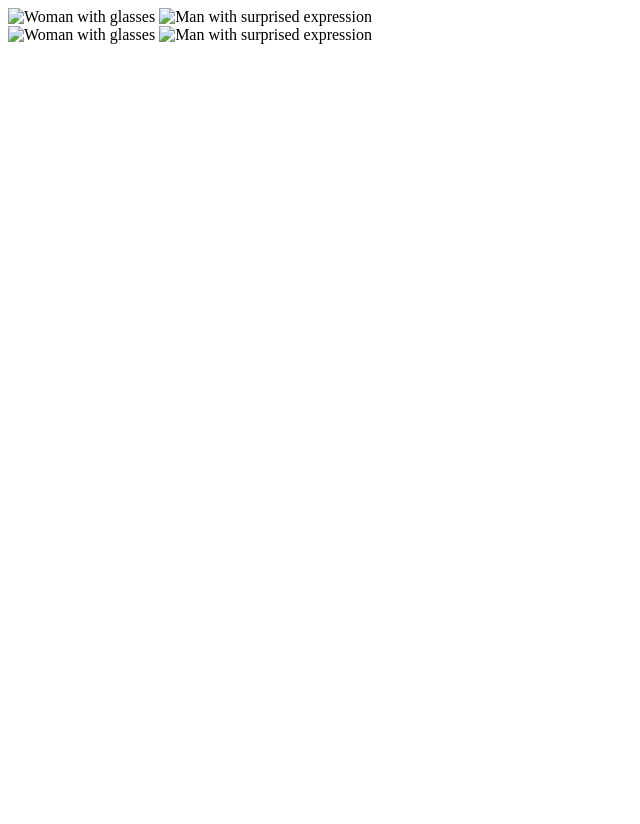
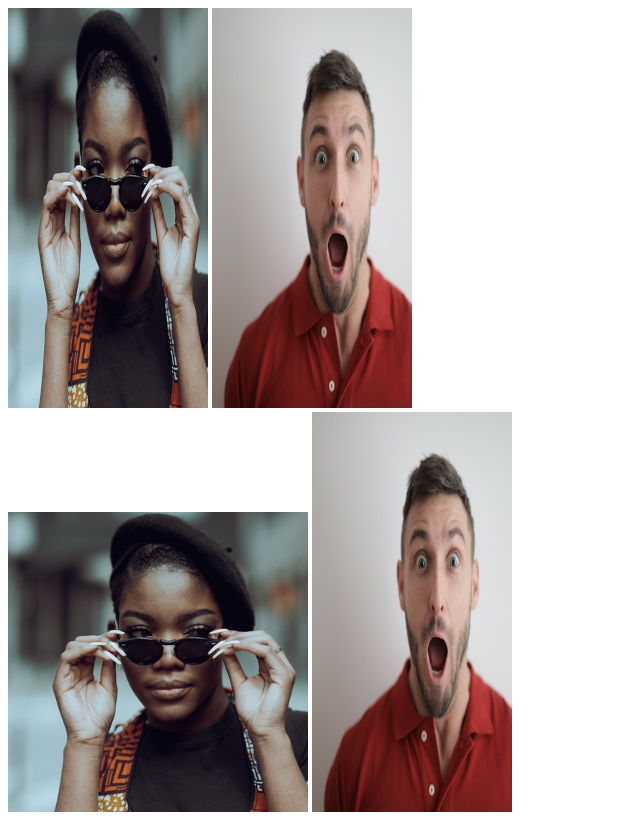
Before and after one commit to Raphael-Cruzado/odin-repos, a plain HTML site: page css-exercises/foundations/04-chaining-selectors/index.html in a window 1280 px wide. Shown: the whole page, without its empty margins (0-640 px from the left). Before the commit the page ends 800 px from the top, so only its background shows below. Drawn offline with Linux system fonts and the light colour scheme.

Commit message:
working tree on 04-chaining-selectors

```diff
--- a/css-exercises/foundations/04-chaining-selectors/index.html
+++ b/css-exercises/foundations/04-chaining-selectors/index.html
@@ -11,13 +11,13 @@
     <!-- Check image source path. Review Foundations lesson - Links and Images -->
     <!-- Use the classes BELOW this line -->
     <div>
-      <img class="avatar proportioned" src="" alt="Woman with glasses">
-      <img class="avatar distorted" src="" alt="Man with surprised expression">
+      <img class="avatar proportioned" src="./pexels-katho-mutodo-8434791.jpg" alt="Woman with glasses">
+      <img class="avatar distorted" src="./pexels-andrea-piacquadio-3777931.jpg" alt="Man with surprised expression">
     </div>
     <!-- Use the classes ABOVE this line -->
     <div>
-      <img class="original proportioned" src="" alt="Woman with glasses">
-      <img class="original distorted" src="" alt="Man with surprised expression">
+      <img class="original proportioned" src="./pexels-katho-mutodo-8434791.jpg" alt="Woman with glasses">
+      <img class="original distorted" src="./pexels-andrea-piacquadio-3777931.jpg" alt="Man with surprised expression">
     </div>
   </body>
 </html>
--- a/css-exercises/foundations/04-chaining-selectors/style.css
+++ b/css-exercises/foundations/04-chaining-selectors/style.css
@@ -1 +1,13 @@
 /* Add CSS Styling */
+
+.avatar,
+.proportioned {
+    width: 300px;
+    height: auto;
+}
+
+.avatar,
+.distorted {
+    width: 200px;
+    height: 400px;
+}
```
